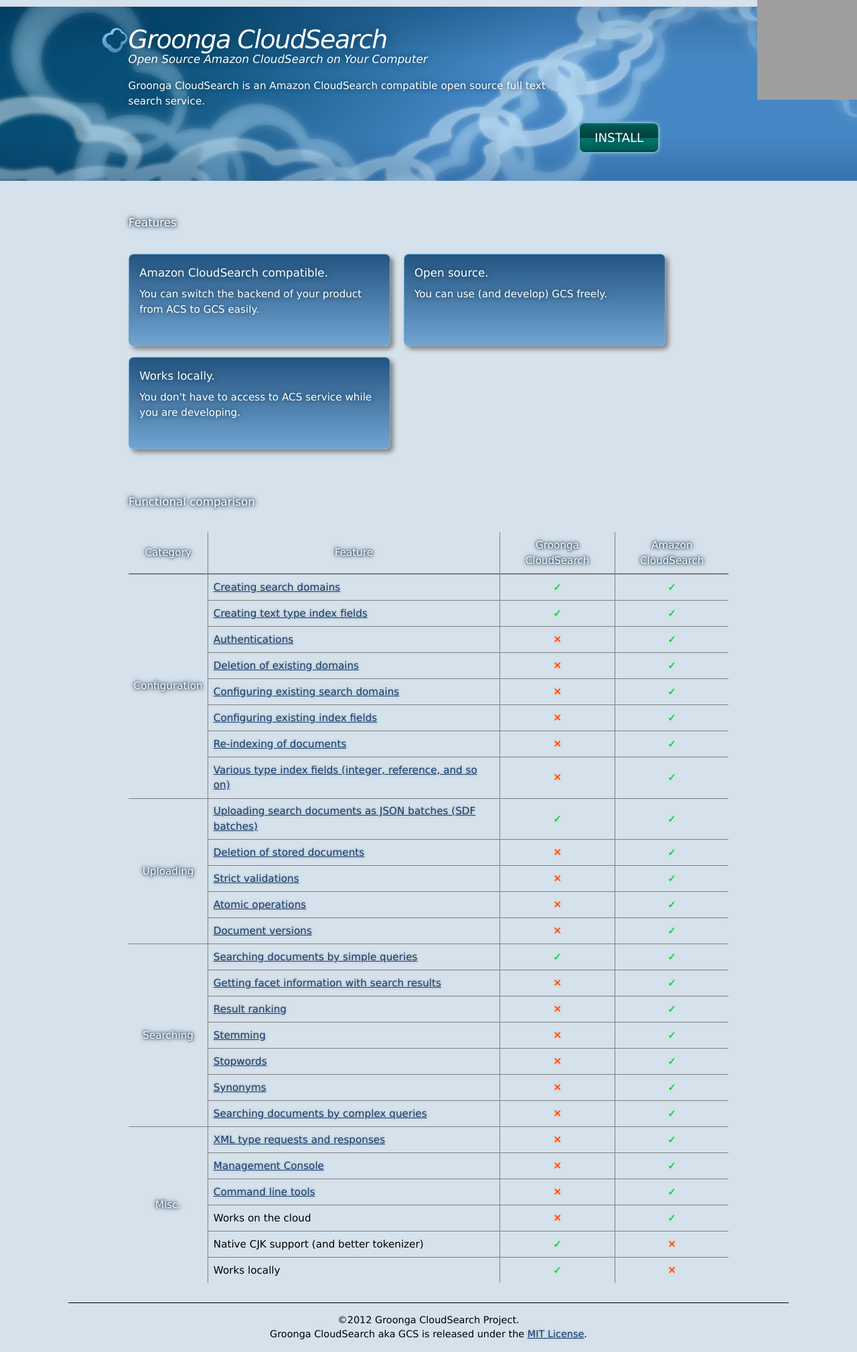
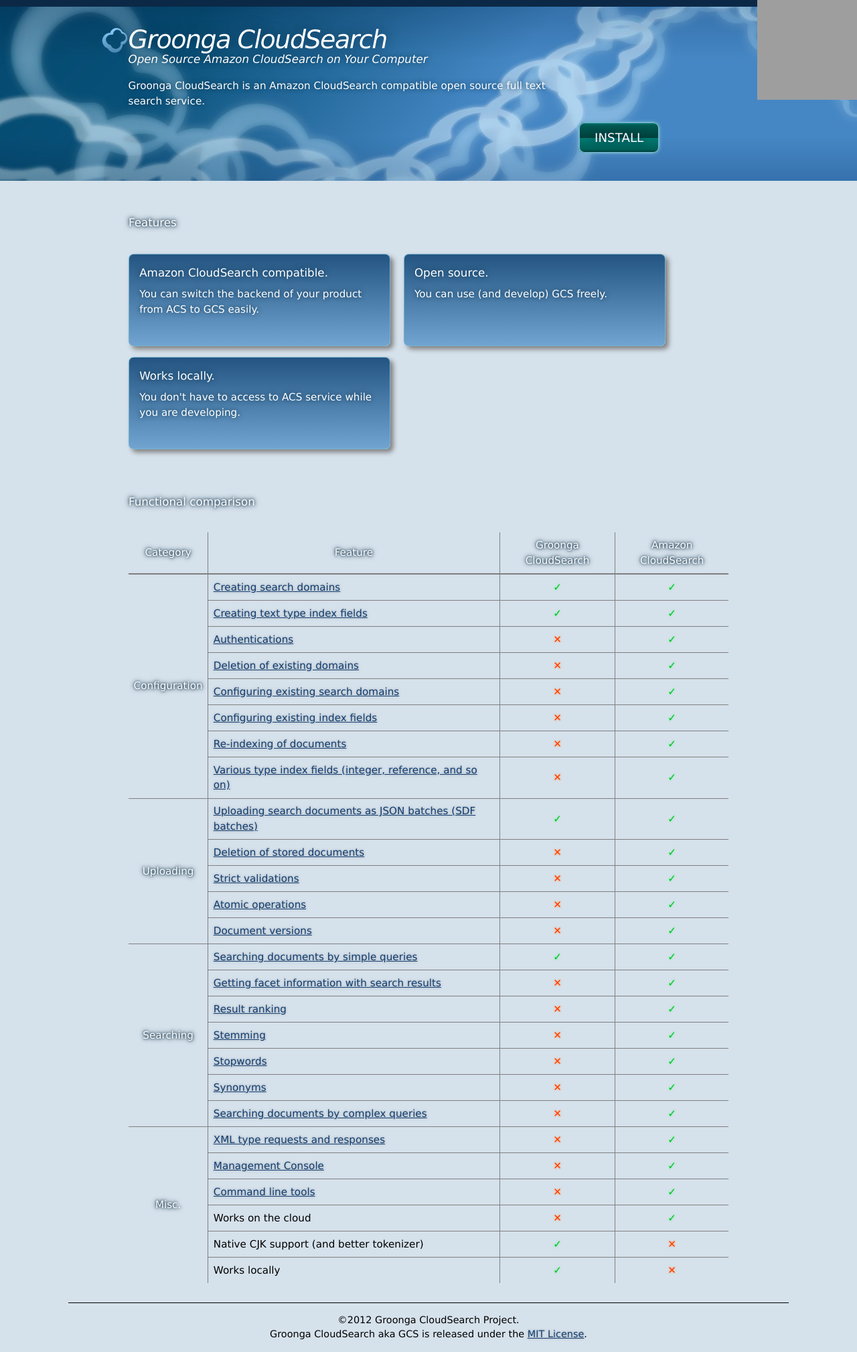
Before and after one commit to groonga/gcs.groonga.org, a Jekyll site: the page built from index.md, in a window 1280 px wide. Shown: the whole page at 67% size. Built offline with Jekyll 4.4.1, drawn with Linux system fonts in a browser that asks for light colours; grey boxes are pictures that could not be loaded.

Commit message:
Change border-top-color for the home page

```diff
--- a/stylesheets/screen/home.css
+++ b/stylesheets/screen/home.css
@@ -1,6 +1,6 @@
 body {
-  border-top: 0 none;
-  padding-top: 10px;
+  border-top-color: #0B2947;
+  padding-top: 0;
 }
 
 h1#global-heading {
```
